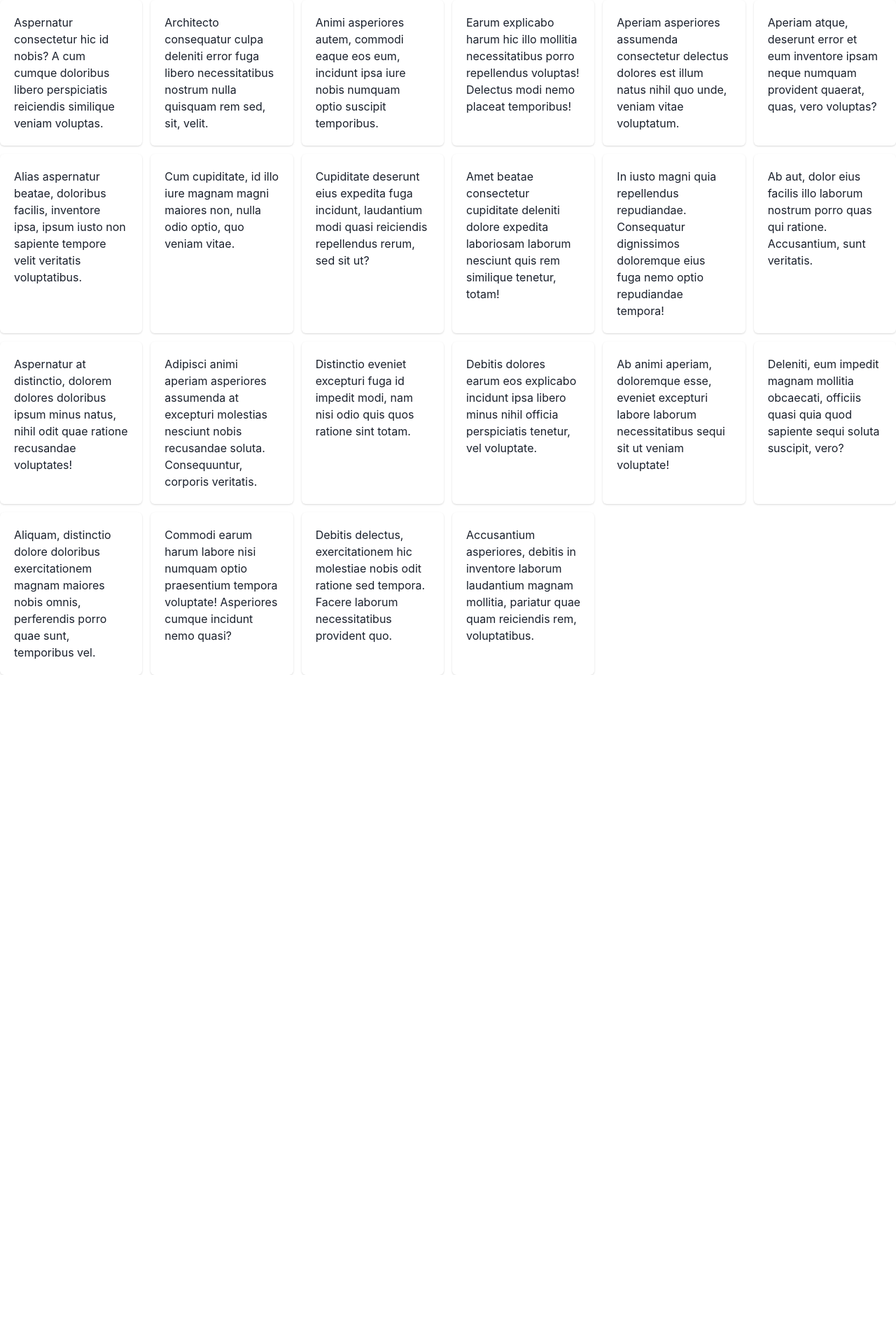
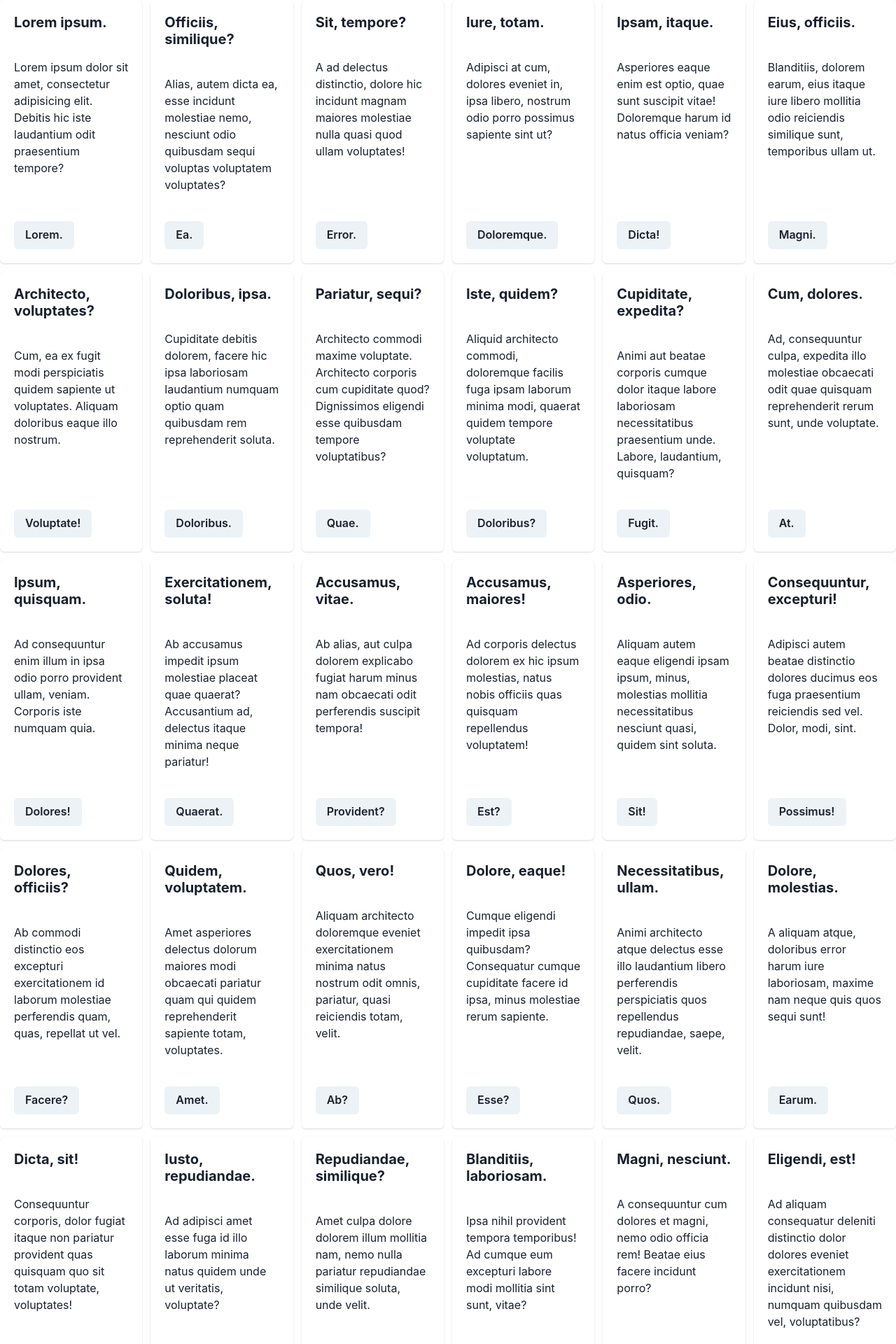
Before and after one commit to Seunggyo/react20231031, a React (Create React App) app: page / in a window 1280 px wide. Shown: the top 1920 px of the page at 70% size. Before the commit the page ends 964 px from the top, so only its background shows below. Built offline with nearby package versions, Linux system fonts and the light colour scheme.

Commit message:
card 의 기능을 활용한 반응형 웹 디자인 연습

```diff
--- a/src/App.js
+++ b/src/App.js
@@ -1,140 +1,378 @@
-import { Card, CardBody, SimpleGrid } from "@chakra-ui/react";
+import {
+  Button,
+  Card,
+  CardBody,
+  CardFooter,
+  CardHeader,
+  Heading,
+  SimpleGrid,
+} from "@chakra-ui/react";
 
 function App() {
   return (
     <>
       <SimpleGrid gap={3} columns={{ base: 1, md: 3, xl: 6 }}>
+        {/*Card*30>CardHeader>Heading[size="md]>lorem2^^CardBody>lorem15*/}
         <Card>
+          <CardHeader>
+            <Heading size="md">Lorem ipsum.</Heading>
+          </CardHeader>
           <CardBody>
-            Aspernatur consectetur hic id nobis? A cum cumque doloribus libero
-            perspiciatis reiciendis similique veniam voluptas.
+            Lorem ipsum dolor sit amet, consectetur adipisicing elit. Debitis
+            hic iste laudantium odit praesentium tempore?
           </CardBody>
+          <CardFooter>
+            <Button>Lorem.</Button>
+          </CardFooter>
         </Card>
         <Card>
+          <CardHeader>
+            <Heading size="md">Officiis, similique?</Heading>
+          </CardHeader>
           <CardBody>
-            Architecto consequatur culpa deleniti error fuga libero
-            necessitatibus nostrum nulla quisquam rem sed, sit, velit.
+            Alias, autem dicta ea, esse incidunt molestiae nemo, nesciunt odio
+            quibusdam sequi voluptas voluptatem voluptates?
           </CardBody>
+          <CardFooter>
+            <Button>Ea.</Button>
+          </CardFooter>
         </Card>
         <Card>
+          <CardHeader>
+            <Heading size="md">Sit, tempore?</Heading>
+          </CardHeader>
           <CardBody>
-            Animi asperiores autem, commodi eaque eos eum, incidunt ipsa iure
-            nobis numquam optio suscipit temporibus.
+            A ad delectus distinctio, dolore hic incidunt magnam maiores
+            molestiae nulla quasi quod ullam voluptates!
           </CardBody>
+          <CardFooter>
+            <Button>Error.</Button>
+          </CardFooter>
         </Card>
         <Card>
+          <CardHeader>
+            <Heading size="md">Iure, totam.</Heading>
+          </CardHeader>
           <CardBody>
-            Earum explicabo harum hic illo mollitia necessitatibus porro
-            repellendus voluptas! Delectus modi nemo placeat temporibus!
+            Adipisci at cum, dolores eveniet in, ipsa libero, nostrum odio porro
+            possimus sapiente sint ut?
           </CardBody>
+          <CardFooter>
+            <Button>Doloremque.</Button>
+          </CardFooter>
         </Card>
         <Card>
+          <CardHeader>
+            <Heading size="md">Ipsam, itaque.</Heading>
+          </CardHeader>
           <CardBody>
-            Aperiam asperiores assumenda consectetur delectus dolores est illum
-            natus nihil quo unde, veniam vitae voluptatum.
+            Asperiores eaque enim est optio, quae sunt suscipit vitae!
+            Doloremque harum id natus officia veniam?
           </CardBody>
+          <CardFooter>
+            <Button>Dicta!</Button>
+          </CardFooter>
         </Card>
         <Card>
+          <CardHeader>
+            <Heading size="md">Eius, officiis.</Heading>
+          </CardHeader>
           <CardBody>
-            Aperiam atque, deserunt error et eum inventore ipsam neque numquam
-            provident quaerat, quas, vero voluptas?
+            Blanditiis, dolorem earum, eius itaque iure libero mollitia odio
+            reiciendis similique sunt, temporibus ullam ut.
           </CardBody>
+          <CardFooter>
+            <Button>Magni.</Button>
+          </CardFooter>
         </Card>
         <Card>
+          <CardHeader>
+            <Heading size="md">Architecto, voluptates?</Heading>
+          </CardHeader>
           <CardBody>
-            Alias aspernatur beatae, doloribus facilis, inventore ipsa, ipsum
-            iusto non sapiente tempore velit veritatis voluptatibus.
+            Cum, ea ex fugit modi perspiciatis quidem sapiente ut voluptates.
+            Aliquam doloribus eaque illo nostrum.
           </CardBody>
+          <CardFooter>
+            <Button>Voluptate!</Button>
+          </CardFooter>
         </Card>
         <Card>
+          <CardHeader>
+            <Heading size="md">Doloribus, ipsa.</Heading>
+          </CardHeader>
           <CardBody>
-            Cum cupiditate, id illo iure magnam magni maiores non, nulla odio
-            optio, quo veniam vitae.
+            Cupiditate debitis dolorem, facere hic ipsa laboriosam laudantium
+            numquam optio quam quibusdam rem reprehenderit soluta.
           </CardBody>
+          <CardFooter>
+            <Button>Doloribus.</Button>
+          </CardFooter>
         </Card>
         <Card>
+          <CardHeader>
+            <Heading size="md">Pariatur, sequi?</Heading>
+          </CardHeader>
           <CardBody>
-            Cupiditate deserunt eius expedita fuga incidunt, laudantium modi
-            quasi reiciendis repellendus rerum, sed sit ut?
+            Architecto commodi maxime voluptate. Architecto corporis cum
+            cupiditate quod? Dignissimos eligendi esse quibusdam tempore
+            voluptatibus?
           </CardBody>
+          <CardFooter>
+            <Button>Quae.</Button>
+          </CardFooter>
         </Card>
         <Card>
+          <CardHeader>
+            <Heading size="md">Iste, quidem?</Heading>
+          </CardHeader>
           <CardBody>
-            Amet beatae consectetur cupiditate deleniti dolore expedita
-            laboriosam laborum nesciunt quis rem similique tenetur, totam!
+            Aliquid architecto commodi, doloremque facilis fuga ipsam laborum
+            minima modi, quaerat quidem tempore voluptate voluptatum.
           </CardBody>
+          <CardFooter>
+            <Button>Doloribus?</Button>
+          </CardFooter>
         </Card>
         <Card>
+          <CardHeader>
+            <Heading size="md">Cupiditate, expedita?</Heading>
+          </CardHeader>
           <CardBody>
-            In iusto magni quia repellendus repudiandae. Consequatur dignissimos
-            doloremque eius fuga nemo optio repudiandae tempora!
+            Animi aut beatae corporis cumque dolor itaque labore laboriosam
+            necessitatibus praesentium unde. Labore, laudantium, quisquam?
           </CardBody>
+          <CardFooter>
+            <Button>Fugit.</Button>
+          </CardFooter>
         </Card>
         <Card>
+          <CardHeader>
+            <Heading size="md">Cum, dolores.</Heading>
+          </CardHeader>
           <CardBody>
-            Ab aut, dolor eius facilis illo laborum nostrum porro quas qui
-            ratione. Accusantium, sunt veritatis.
+            Ad, consequuntur culpa, expedita illo molestiae obcaecati odit quae
+            quisquam reprehenderit rerum sunt, unde voluptate.
           </CardBody>
+          <CardFooter>
+            <Button>At.</Button>
+          </CardFooter>
         </Card>
         <Card>
+          <CardHeader>
+            <Heading size="md">Ipsum, quisquam.</Heading>
+          </CardHeader>
           <CardBody>
-            Aspernatur at distinctio, dolorem dolores doloribus ipsum minus
-            natus, nihil odit quae ratione recusandae voluptates!
+            Ad consequuntur enim illum in ipsa odio porro provident ullam,
+            veniam. Corporis iste numquam quia.
           </CardBody>
+          <CardFooter>
+            <Button>Dolores!</Button>
+          </CardFooter>
         </Card>
         <Card>
+          <CardHeader>
+            <Heading size="md">Exercitationem, soluta!</Heading>
+          </CardHeader>
           <CardBody>
-            Adipisci animi aperiam asperiores assumenda at excepturi molestias
-            nesciunt nobis recusandae soluta. Consequuntur, corporis veritatis.
+            Ab accusamus impedit ipsum molestiae placeat quae quaerat?
+            Accusantium ad, delectus itaque minima neque pariatur!
           </CardBody>
+          <CardFooter>
+            <Button>Quaerat.</Button>
+          </CardFooter>
         </Card>
         <Card>
+          <CardHeader>
+            <Heading size="md">Accusamus, vitae.</Heading>
+          </CardHeader>
           <CardBody>
-            Distinctio eveniet excepturi fuga id impedit modi, nam nisi odio
-            quis quos ratione sint totam.
+            Ab alias, aut culpa dolorem explicabo fugiat harum minus nam
+            obcaecati odit perferendis suscipit tempora!
           </CardBody>
+          <CardFooter>
+            <Button>Provident?</Button>
+          </CardFooter>
         </Card>
         <Card>
+          <CardHeader>
+            <Heading size="md">Accusamus, maiores!</Heading>
+          </CardHeader>
           <CardBody>
-            Debitis dolores earum eos explicabo incidunt ipsa libero minus nihil
-            officia perspiciatis tenetur, vel voluptate.
+            Ad corporis delectus dolorem ex hic ipsum molestias, natus nobis
+            officiis quas quisquam repellendus voluptatem!
           </CardBody>
+          <CardFooter>
+            <Button>Est?</Button>
+          </CardFooter>
         </Card>
         <Card>
+          <CardHeader>
+            <Heading size="md">Asperiores, odio.</Heading>
+          </CardHeader>
           <CardBody>
-            Ab animi aperiam, doloremque esse, eveniet excepturi labore laborum
-            necessitatibus sequi sit ut veniam voluptate!
+            Aliquam autem eaque eligendi ipsam ipsum, minus, molestias mollitia
+            necessitatibus nesciunt quasi, quidem sint soluta.
           </CardBody>
+          <CardFooter>
+            <Button>Sit!</Button>
+          </CardFooter>
         </Card>
         <Card>
+          <CardHeader>
+            <Heading size="md">Consequuntur, excepturi!</Heading>
+          </CardHeader>
           <CardBody>
-            Deleniti, eum impedit magnam mollitia obcaecati, officiis quasi quia
-            quod sapiente sequi soluta suscipit, vero?
+            Adipisci autem beatae distinctio dolores ducimus eos fuga
+            praesentium reiciendis sed vel. Dolor, modi, sint.
           </CardBody>
+          <CardFooter>
+            <Button>Possimus!</Button>
+          </CardFooter>
         </Card>
         <Card>
+          <CardHeader>
+            <Heading size="md">Dolores, officiis?</Heading>
+          </CardHeader>
           <CardBody>
-            Aliquam, distinctio dolore doloribus exercitationem magnam maiores
-            nobis omnis, perferendis porro quae sunt, temporibus vel.
+            Ab commodi distinctio eos excepturi exercitationem id laborum
+            molestiae perferendis quam, quas, repellat ut vel.
           </CardBody>
+          <CardFooter>
+            <Button>Facere?</Button>
+          </CardFooter>
         </Card>
         <Card>
+          <CardHeader>
+            <Heading size="md">Quidem, voluptatem.</Heading>
+          </CardHeader>
           <CardBody>
-            Commodi earum harum labore nisi numquam optio praesentium tempora
-            voluptate! Asperiores cumque incidunt nemo quasi?
+            Amet asperiores delectus dolorum maiores modi obcaecati pariatur
+            quam qui quidem reprehenderit sapiente totam, voluptates.
           </CardBody>
+          <CardFooter>
+            <Button>Amet.</Button>
+          </CardFooter>
         </Card>
         <Card>
+          <CardHeader>
+            <Heading size="md">Quos, vero!</Heading>
+          </CardHeader>
           <CardBody>
-            Debitis delectus, exercitationem hic molestiae nobis odit ratione
-            sed tempora. Facere laborum necessitatibus provident quo.
+            Aliquam architecto doloremque eveniet exercitationem minima natus
+            nostrum odit omnis, pariatur, quasi reiciendis totam, velit.
           </CardBody>
+          <CardFooter>
+            <Button>Ab?</Button>
+          </CardFooter>
         </Card>
         <Card>
+          <CardHeader>
+            <Heading size="md">Dolore, eaque!</Heading>
+          </CardHeader>
           <CardBody>
-            Accusantium asperiores, debitis in inventore laborum laudantium
-            magnam mollitia, pariatur quae quam reiciendis rem, voluptatibus.
+            Cumque eligendi impedit ipsa quibusdam? Consequatur cumque
+            cupiditate facere id ipsa, minus molestiae rerum sapiente.
           </CardBody>
+          <CardFooter>
+            <Button>Esse?</Button>
+          </CardFooter>
+        </Card>
+        <Card>
+          <CardHeader>
+            <Heading size="md">Necessitatibus, ullam.</Heading>
+          </CardHeader>
+          <CardBody>
+            Animi architecto atque delectus esse illo laudantium libero
+            perferendis perspiciatis quos repellendus repudiandae, saepe, velit.
+          </CardBody>
+          <CardFooter>
+            <Button>Quos.</Button>
+          </CardFooter>
+        </Card>
+        <Card>
+          <CardHeader>
+            <Heading size="md">Dolore, molestias.</Heading>
+          </CardHeader>
+          <CardBody>
+            A aliquam atque, doloribus error harum iure laboriosam, maxime nam
+            neque quis quos sequi sunt!
+          </CardBody>
+          <CardFooter>
+            <Button>Earum.</Button>
+          </CardFooter>
+        </Card>
+        <Card>
+          <CardHeader>
+            <Heading size="md">Dicta, sit!</Heading>
+          </CardHeader>
+          <CardBody>
+            Consequuntur corporis, dolor fugiat itaque non pariatur provident
+            quas quisquam quo sit totam voluptate, voluptates!
+          </CardBody>
+          <CardFooter>
+            <Button>Repudiandae!</Button>
+          </CardFooter>
+        </Card>
+        <Card>
+          <CardHeader>
+            <Heading size="md">Iusto, repudiandae.</Heading>
+          </CardHeader>
+          <CardBody>
+            Ad adipisci amet esse fuga id illo laborum minima natus quidem unde
+            ut veritatis, voluptate?
+          </CardBody>
+          <CardFooter>
+            <Button>Obcaecati.</Button>
+          </CardFooter>
+        </Card>
+        <Card>
+          <CardHeader>
+            <Heading size="md">Repudiandae, similique?</Heading>
+          </CardHeader>
+          <CardBody>
+            Amet culpa dolore dolorem illum mollitia nam, nemo nulla pariatur
+            repudiandae similique soluta, unde velit.
+          </CardBody>
+          <CardFooter>
+            <Button>At.</Button>
+          </CardFooter>
+        </Card>
+        <Card>
+          <CardHeader>
+            <Heading size="md">Blanditiis, laboriosam.</Heading>
+          </CardHeader>
+          <CardBody>
+            Ipsa nihil provident tempora temporibus! Ad cumque eum excepturi
+            labore modi mollitia sint sunt, vitae?
+          </CardBody>
+          <CardFooter>
+            <Button>In.</Button>
+          </CardFooter>
+        </Card>
+        <Card>
+          <CardHeader>
+            <Heading size="md">Magni, nesciunt.</Heading>
+          </CardHeader>
+          <CardBody>
+            A consequuntur cum dolores et magni, nemo odio officia rem! Beatae
+            eius facere incidunt porro?
+          </CardBody>
+          <CardFooter>
+            <Button>Ut.</Button>
+          </CardFooter>
+        </Card>
+        <Card>
+          <CardHeader>
+            <Heading size="md">Eligendi, est!</Heading>
+          </CardHeader>
+          <CardBody>
+            Ad aliquam consequatur deleniti distinctio dolor dolores eveniet
+            exercitationem incidunt nisi, numquam quibusdam vel, voluptatibus?
+          </CardBody>
+          <CardFooter>
+            <Button>Quaerat?</Button>
+          </CardFooter>
         </Card>
       </SimpleGrid>
     </>
```
